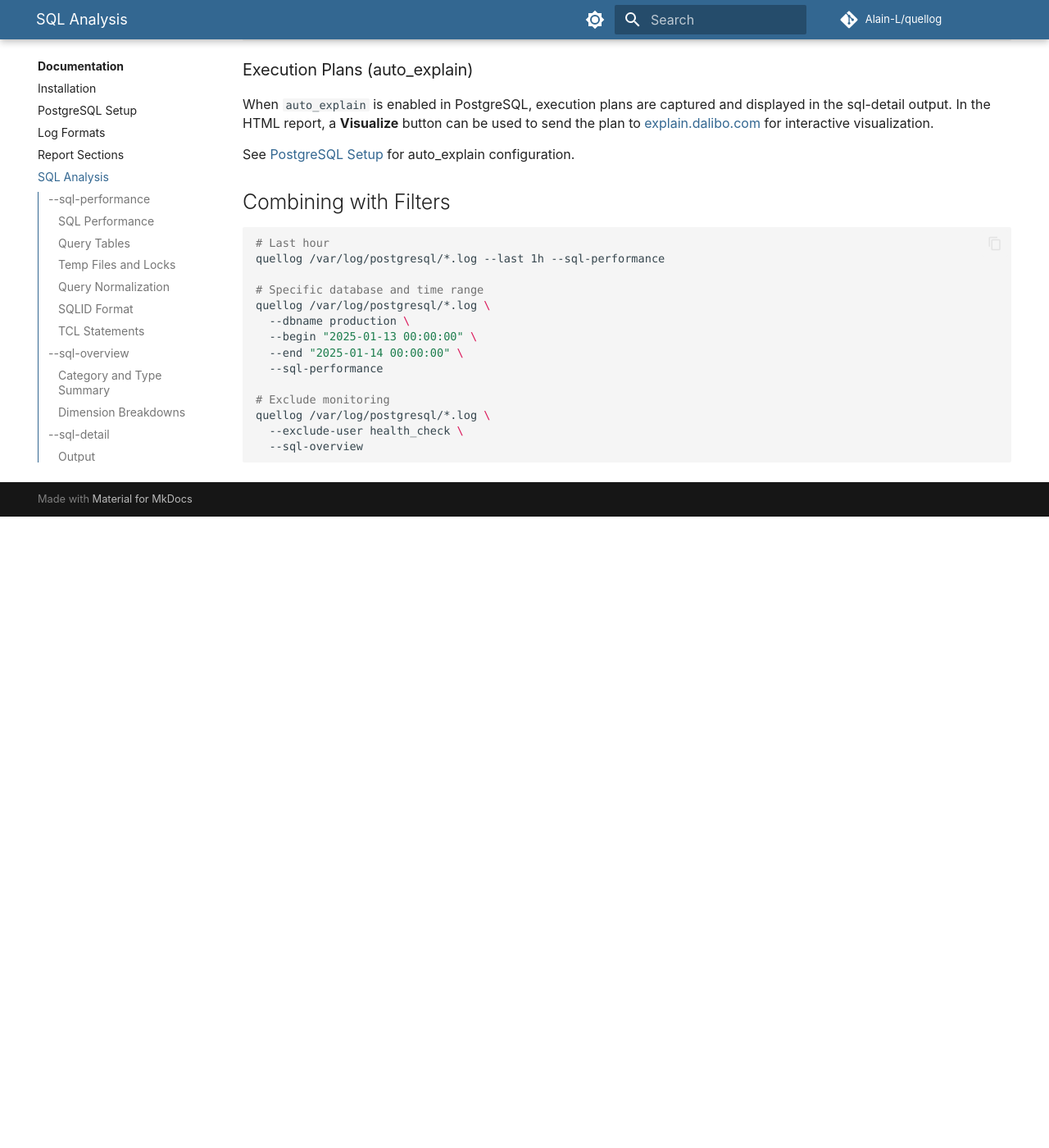
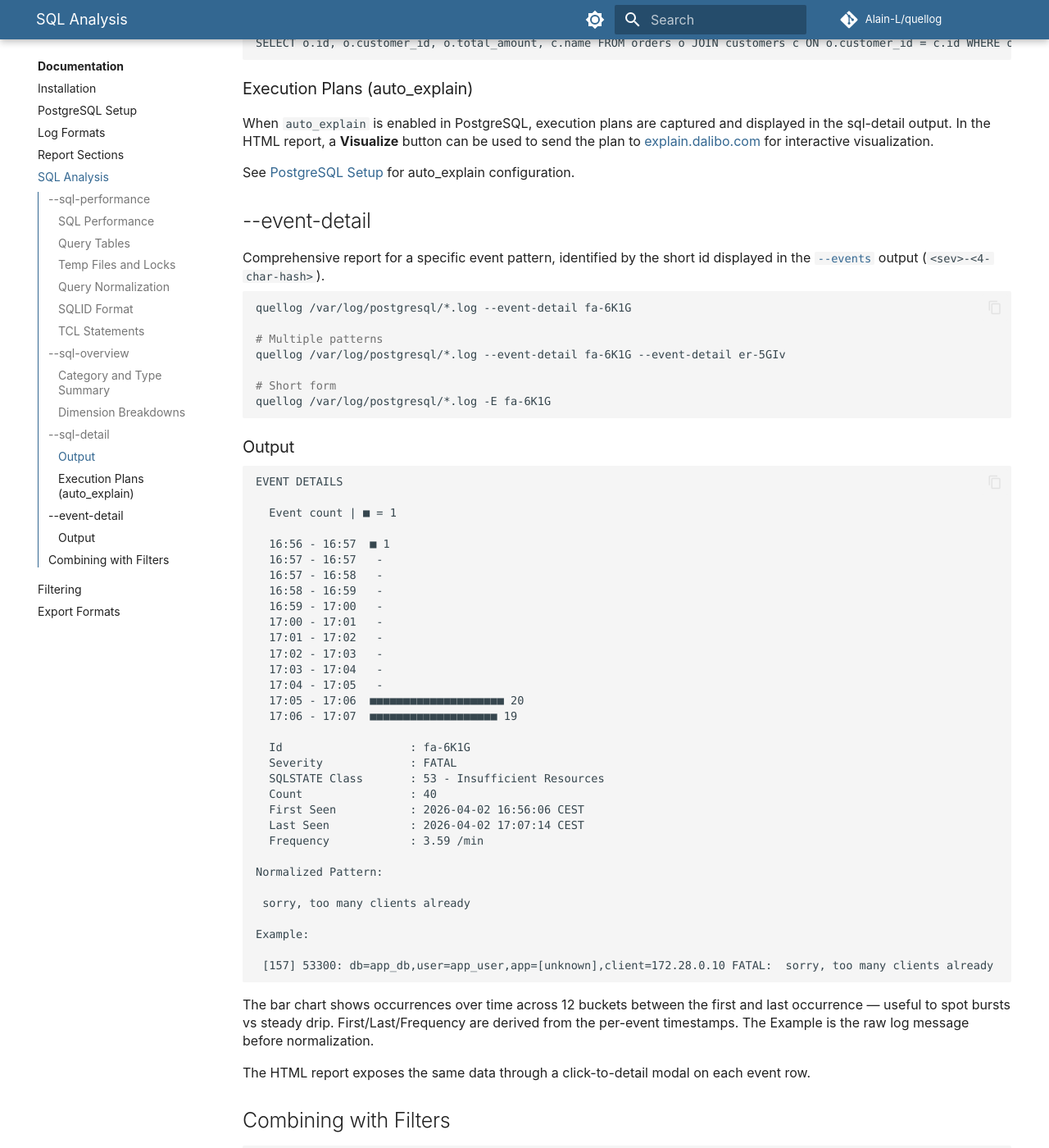
Before and after one commit to Alain-L/quellog, an MkDocs documentation site: the page built from docs/sql-reports.md, in a window 1280 px wide and 1400 px high, scrolled down 5457 px. Shown: the whole window at 82% size. Built offline with MkDocs 1.6.1 and Material for MkDocs 9.7.7, drawn with Linux system fonts in a browser that asks for light colours; comment, search, counter and statistics services are not loaded; before the commit the page ends 6087 px from its top, so only the background shows below that; some of the changed text lies outside the part shown.

Commit message:
docs: v0.10 doc updates (CHANGELOG, README, references, how-to)
- CHANGELOG.md: full v0.10 entry. Added/Changed/Fixed/Performance/
  Removed/Internal sections. Excludes intra-cycle regressions
  (sqlChan race fix targets a bug introduced and fixed in v0.10 —
  parallel SQL analyzer is new — and oversize line cap intro+revert
  both happened post-v0.9.0). The --full text fix moved from Changed
  to Fixed since the flag was plumbed but unread in v0.9.0.

- README.md: Quick Start output regenerated from a real run on
  _samples/B.log so the format matches what the binary now emits
  (blank line after SUMMARY, timezone suffix on dates, Throughput
  line). Usage examples gain '-E fa-6K1G' for the new event-detail
  flag and shift '--last 1h' to '--last 1d' to advertise the new
  d/w/y units. Features bullet rewritten to call out the per-pattern
  drill-down and click-to-detail HTML modals.

- docs/default-report.md: Events section rewritten to show the new
  per-pattern format with stable IDs, SQLSTATE classes inline, and a
  cross-link to --event-detail. Output captured verbatim from
  'NO_COLOR=1 bin/quellog ... --events'.

- docs/sql-reports.md: new --event-detail section parallel to
  --sql-detail, output captured verbatim. Page intro mentions the
  parity.

- docs/exports.md: HTML feature list now mentions the click-to-detail
  modals, double-click reset zoom, modal expansion, PNG export.

- docs/filtering.md: --last documents d (days), w (weeks), y (years)
  in addition to s/m/h.

- docs/installation.md: new 'Shell completion' section with
  bash/zsh/fish/PowerShell snippets matching 'quellog completion --help'
  output verbatim.

- docs/howtos/incident-triage.md: Step 1 hint mentions the per-pattern
  IDs; Step 3 gains an --event-detail example for drilling into a
  specific event pattern.

mkdocs build --strict passes; go test ./... green.

````diff
--- a/docs/sql-reports.md
+++ b/docs/sql-reports.md
@@ -1,6 +1,6 @@
 # SQL Analysis
 
-Three SQL analysis modes: `--sql-performance` for detailed performance analysis, `--sql-overview` for query type breakdowns, and `--sql-detail` for individual query inspection.
+Three SQL analysis modes: `--sql-performance` for detailed performance analysis, `--sql-overview` for query type breakdowns, and `--sql-detail` for individual query inspection. `--event-detail` (covered at the bottom of this page) gives the same drill-down for individual event patterns.
 
 ## --sql-performance
 
@@ -284,6 +284,67 @@
 
 See [PostgreSQL Setup](postgresql-setup.md) for auto_explain configuration.
 
+## --event-detail
+
+Comprehensive report for a specific event pattern, identified by the
+short id displayed in the [`--events`](default-report.md#events-events)
+output (`<sev>-<4-char-hash>`).
+
+```bash
+quellog /var/log/postgresql/*.log --event-detail fa-6K1G
+
+# Multiple patterns
+quellog /var/log/postgresql/*.log --event-detail fa-6K1G --event-detail er-5GIv
+
+# Short form
+quellog /var/log/postgresql/*.log -E fa-6K1G
+```
+
+### Output
+
+```
+EVENT DETAILS
+
+  Event count | ■ = 1
+
+  16:56 - 16:57  ■ 1
+  16:57 - 16:57   -
+  16:57 - 16:58   -
+  16:58 - 16:59   -
+  16:59 - 17:00   -
+  17:00 - 17:01   -
+  17:01 - 17:02   -
+  17:02 - 17:03   -
+  17:03 - 17:04   -
+  17:04 - 17:05   -
+  17:05 - 17:06  ■■■■■■■■■■■■■■■■■■■■ 20
+  17:06 - 17:07  ■■■■■■■■■■■■■■■■■■■ 19
+
+  Id                   : fa-6K1G
+  Severity             : FATAL
+  SQLSTATE Class       : 53 - Insufficient Resources
+  Count                : 40
+  First Seen           : 2026-04-02 16:56:06 CEST
+  Last Seen            : 2026-04-02 17:07:14 CEST
+  Frequency            : 3.59 /min
+
+Normalized Pattern:
+
+ sorry, too many clients already
+
+Example:
+
+ [157] 53300: db=app_db,user=app_user,app=[unknown],client=172.28.0.10 FATAL:  sorry, too many clients already
+```
+
+The bar chart shows occurrences over time across 12 buckets between
+the first and last occurrence — useful to spot bursts vs steady drip.
+First/Last/Frequency are derived from the per-event timestamps. The
+Example is the raw log message before normalization.
+
+The HTML report exposes the same data through a click-to-detail modal
+on each event row.
+
 ## Combining with Filters
 
 ```bash
````
Also changed, not shown: CHANGELOG.md (+57 -0 lines), README.md (+11 -7 lines), docs/default-report.md (+19 -5 lines), docs/exports.md (+2 -1 lines), docs/filtering.md (+5 -1 lines), docs/howtos/incident-triage.md (+16 -1 lines), docs/installation.md (+34 -0 lines).
